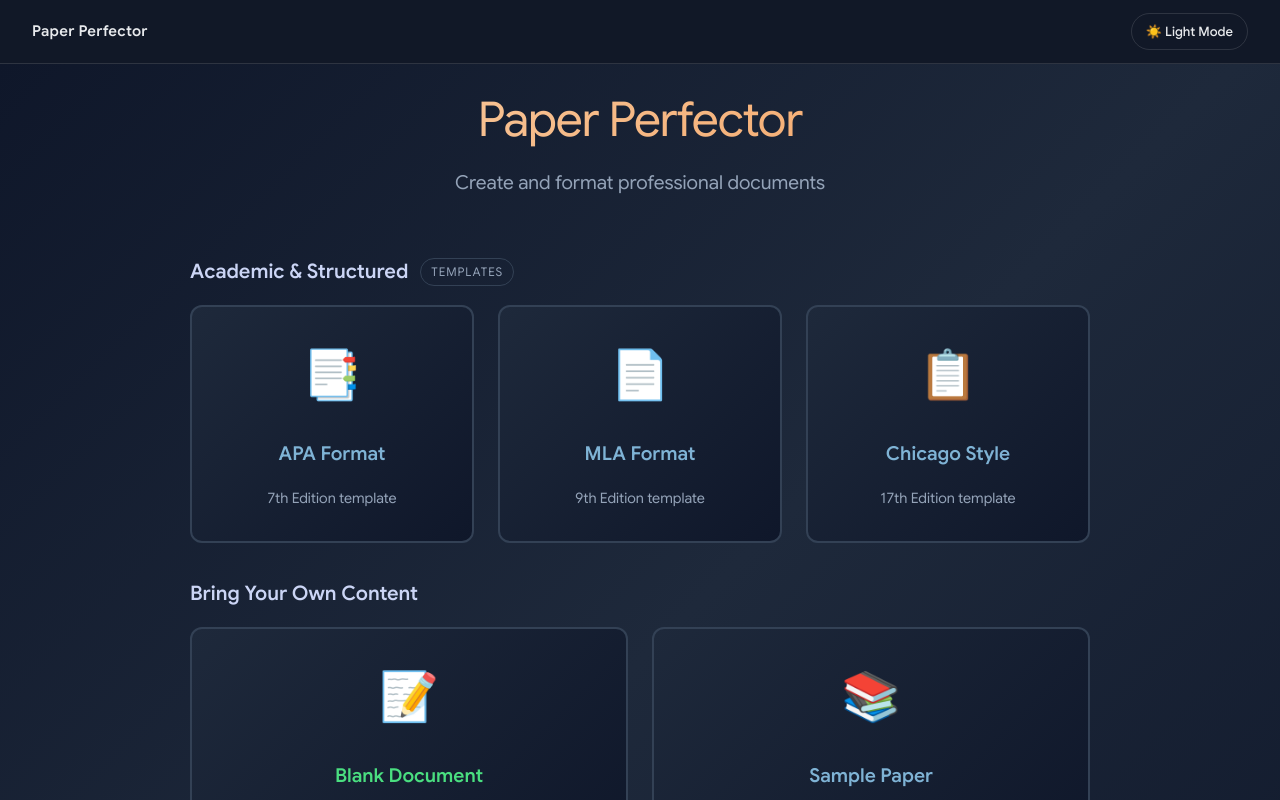
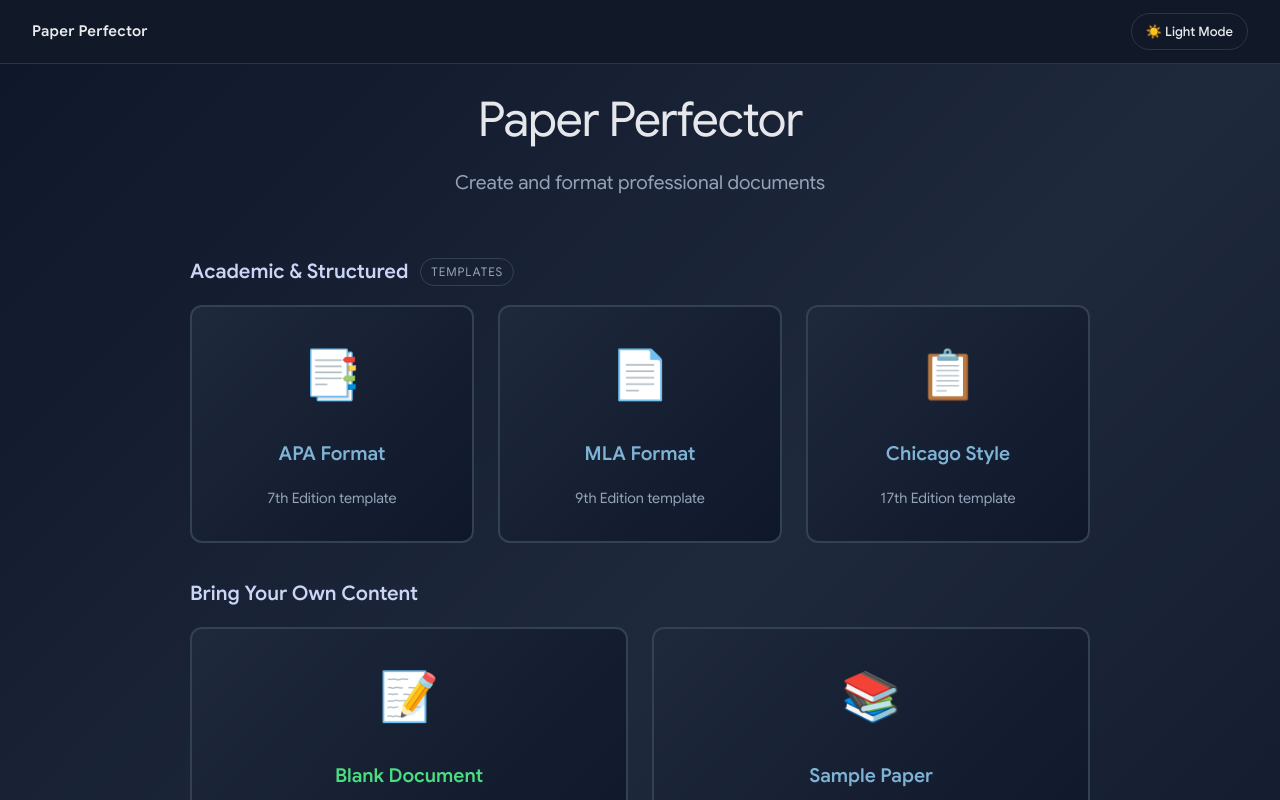
Before and after one commit to veniceailabs/paper-perfector, a React (Vite) app: page / in a window 1280 px wide. Shown: the top 800 px of the page. Built offline with nearby package versions, Linux system fonts and the light colour scheme.

Commit message:
Remove glow from start title

```diff
--- a/src/styles/StartScreen.css
+++ b/src/styles/StartScreen.css
@@ -37,10 +37,7 @@
   margin: 0 0 12px 0;
   font-weight: 300;
   letter-spacing: -1px;
-  background: linear-gradient(135deg, #f8cfa8 0%, var(--accent) 100%);
-  -webkit-background-clip: text;
-  -webkit-text-fill-color: transparent;
-  background-clip: text;
+  color: #e5e7eb;
 }
 
 .start-header p {
```
